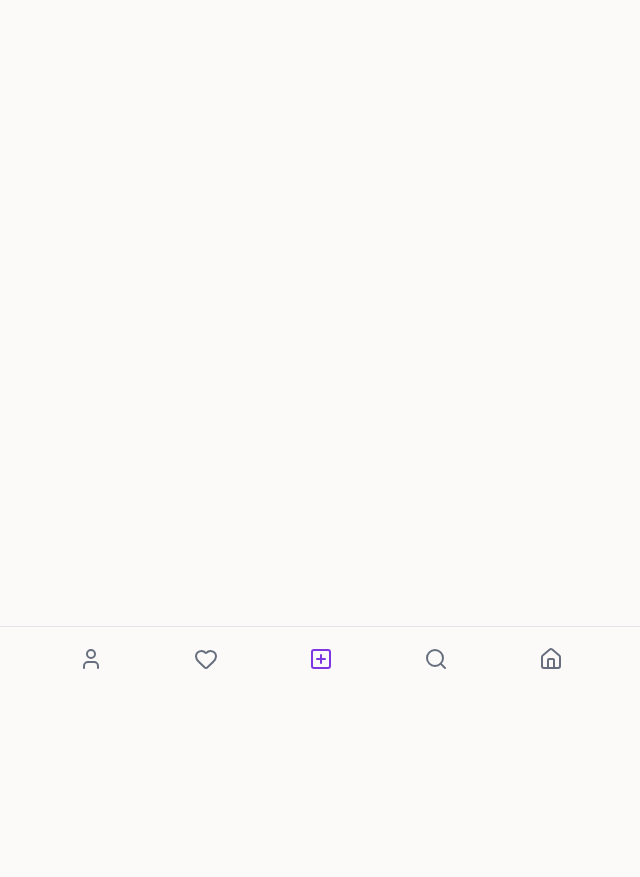
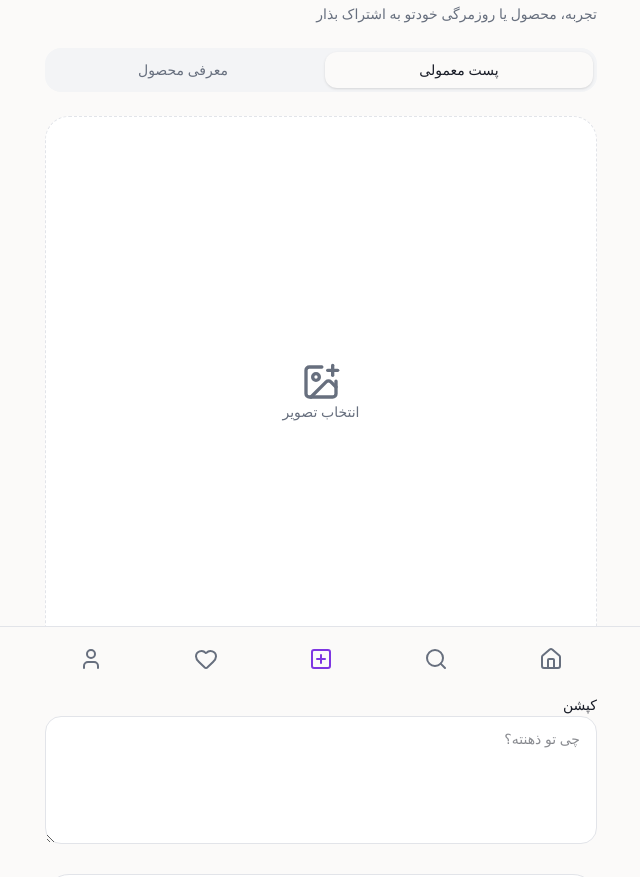
Before and after one commit to tahereh-s/boom, a Next.js app: page /create in a window 1280 px wide. Shown: the part 109-986 px from the top of the page, without its empty margins (319-959 px from the left). Before the commit the page ends 800 px from the top, so only its background shows below. Built offline with nearby package versions, Linux system fonts and the light colour scheme.

Commit message:
add create post

```diff
--- a/src/app/(main)/create/page.tsx
+++ b/src/app/(main)/create/page.tsx
@@ -1,3 +1,241 @@
+"use client";
+
+import { useState } from "react";
+import { ImagePlus } from "lucide-react";
+
+import { currentUser } from "@/lib/current-user";
+
 export default function CreatePage() {
-  return <div>Create</div>;
+  const [selectedImage, setSelectedImage] = useState<string | null>(null);
+  const isSeller = currentUser.role === "seller";
+
+  const [caption, setCaption] = useState("");
+  const [product, setProduct] = useState("");
+  const [price, setPrice] = useState("");
+
+  // 👇 seller can choose post type
+  const [postType, setPostType] = useState<"normal" | "product">(
+    "normal"
+  );
+
+  const isProductPost = postType === "product";
+
+  return (
+    <div className="space-y-6 py-4">
+
+      {/* HEADER */}
+      <div>
+        <h1 className="text-xl font-bold">
+          ایجاد پست
+        </h1>
+
+        <p className="mt-1 text-sm text-muted-foreground">
+          تجربه، محصول یا روزمرگی خودتو به اشتراک بذار
+        </p>
+      </div>
+
+      {/* POST TYPE SWITCH */}
+      {isSeller && (
+        <div className="flex gap-2 rounded-2xl bg-muted p-1">
+
+          <button
+            onClick={() => setPostType("normal")}
+            className={`flex-1 rounded-xl px-4 py-2 text-sm font-medium transition
+            ${postType === "normal"
+                ? "bg-background text-foreground shadow-sm"
+                : "text-muted-foreground"
+              }`}
+          >
+            پست معمولی
+          </button>
+
+          <button
+            onClick={() => setPostType("product")}
+            className={`flex-1 rounded-xl px-4 py-2 text-sm font-medium transition
+            ${postType === "product"
+                ? "bg-background text-foreground shadow-sm"
+                : "text-muted-foreground"
+              }`}
+          >
+            معرفی محصول
+          </button>
+
+        </div>
+      )}
+
+      {/* IMAGE PICKER */}
+      <label
+        className="relative flex aspect-square w-full cursor-pointer flex-col items-center justify-center overflow-hidden rounded-3xl border border-dashed border-border bg-card transition hover:bg-muted/40"
+      >
+
+        <input
+          type="file"
+          accept="image/*"
+          className="hidden"
+          onChange={(e) => {
+            const file = e.target.files?.[0];
+
+            if (!file) return;
+
+            const imageUrl = URL.createObjectURL(file);
+
+            setSelectedImage(imageUrl);
+          }}
+        />
+
+        {selectedImage ? (
+          <img
+            src={selectedImage}
+            alt="preview"
+            className="h-full w-full object-cover"
+          />
+        ) : (
+          <>
+            <ImagePlus
+              size={40}
+              className="text-muted-foreground"
+            />
+
+            <span className="text-sm text-muted-foreground">
+              انتخاب تصویر
+            </span>
+          </>
+        )}
+
+      </label>
+
+      {/* FORM */}
+      <div className="space-y-4">
+
+        {/* CAPTION */}
+        <div className="space-y-2">
+
+          <label className="text-sm font-medium">
+            کپشن
+          </label>
+
+          <textarea
+            value={caption}
+            onChange={(e) => setCaption(e.target.value)}
+            placeholder="چی تو ذهنته؟"
+            className="min-h-32 w-full rounded-2xl border border-border bg-card px-4 py-3 text-sm outline-none transition focus:ring-2 focus:ring-primary"
+          />
+
+        </div>
+
+        {/* PRODUCT MODE */}
+        {isSeller && isProductPost && (
+          <div className="space-y-4 rounded-3xl border border-border bg-card p-4">
+
+            <div>
+              <h2 className="font-medium">
+                اطلاعات محصول
+              </h2>
+
+              <p className="mt-1 text-sm text-muted-foreground">
+                این اطلاعات زیر پست نمایش داده می‌شود
+              </p>
+            </div>
+
+            {/* PRODUCT */}
+            <div className="space-y-2">
+
+              <label className="text-sm font-medium">
+                نام محصول
+              </label>
+
+              <input
+                value={product}
+                onChange={(e) => setProduct(e.target.value)}
+                placeholder="مثلاً هدفون سونی"
+                className="h-12 w-full rounded-2xl border border-border bg-background px-4 text-sm outline-none transition focus:ring-2 focus:ring-primary"
+              />
+
+            </div>
+
+            {/* PRICE */}
+            <div className="space-y-2">
+
+              <label className="text-sm font-medium">
+                قیمت
+              </label>
+
+              <input
+                value={price}
+                onChange={(e) => setPrice(e.target.value)}
+                placeholder="مثلاً ۲,۵۰۰,۰۰۰ تومان"
+                className="h-12 w-full rounded-2xl border border-border bg-background px-4 text-sm outline-none transition focus:ring-2 focus:ring-primary"
+              />
+
+            </div>
+
+          </div>
+        )}
+
+      </div>
+
+      {/* PREVIEW */}
+      <div className="space-y-3 rounded-3xl border border-border bg-card p-4">
+
+        <div className="flex items-center justify-between">
+
+          <span className="text-sm font-medium">
+            پیش‌نمایش پست
+          </span>
+
+          <span className="text-xs text-muted-foreground">
+            @{currentUser.username}
+          </span>
+
+        </div>
+
+        <div className="overflow-hidden rounded-2xl bg-muted aspect-square">
+
+  {selectedImage ? (
+    <img
+      src={selectedImage}
+      alt="preview"
+      className="h-full w-full object-cover"
+    />
+  ) : (
+    <div className="flex h-full items-center justify-center text-sm text-muted-foreground">
+      پیش‌نمایش تصویر
+    </div>
+  )}
+
+</div>
+
+        {caption && (
+          <p className="text-sm leading-7">
+            {caption}
+          </p>
+        )}
+
+        {isSeller && isProductPost && product && (
+          <div className="flex items-center justify-between rounded-2xl bg-accent/20 p-3">
+
+            <div className="text-sm font-medium">
+              {product}
+            </div>
+
+            {price && (
+              <div className="text-sm font-bold text-primary">
+                {price}
+              </div>
+            )}
+
+          </div>
+        )}
+
+      </div>
+
+      {/* SUBMIT */}
+      <button
+        className="h-12 w-full rounded-2xl bg-primary font-medium text-primary-foreground transition hover:opacity-90"
+      >
+        انتشار پست
+      </button>
+
+    </div>
+  );
 }
--- /dev/null
+++ b/src/lib/current-user.ts
@@ -0,0 +1,5 @@
+export const currentUser = {
+  id: 1,
+  username: "tahereh",
+  role: "seller", // "user" | "seller"
+};
```
